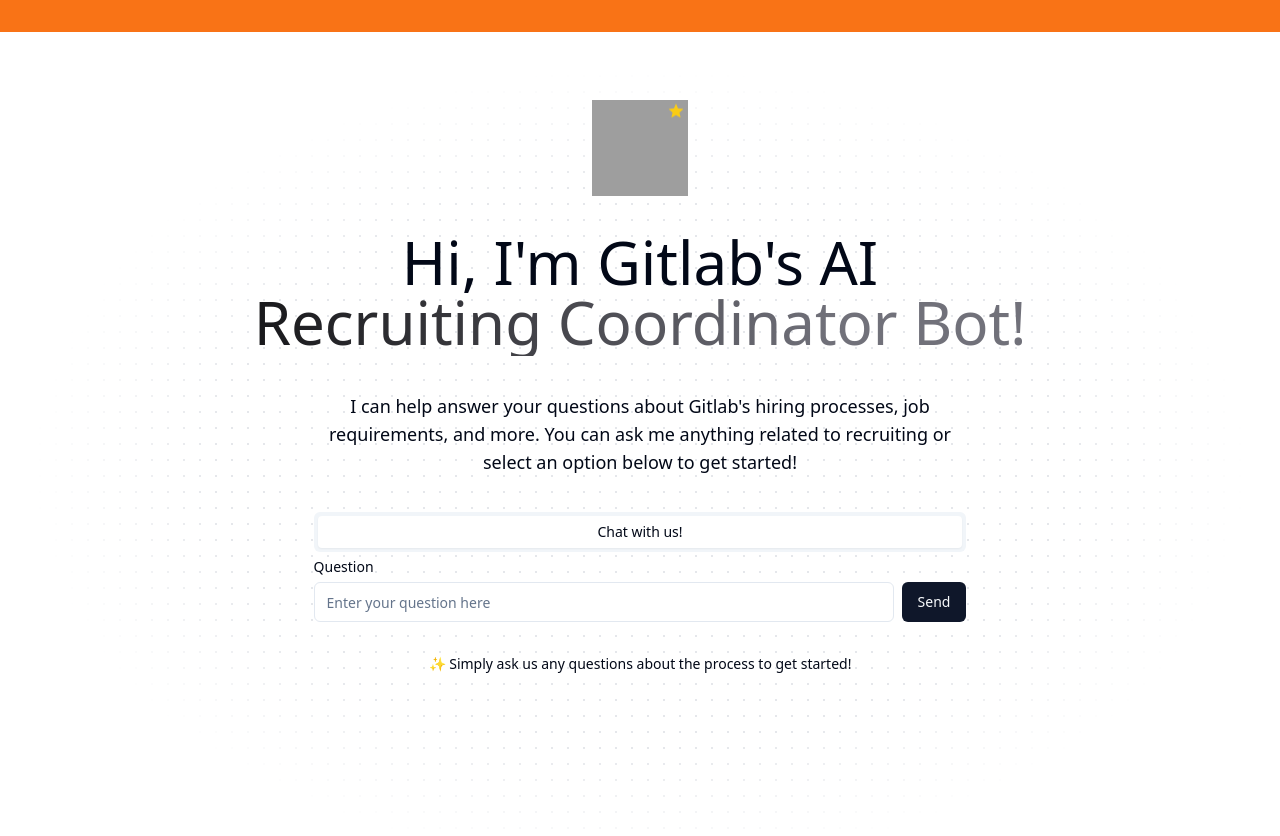
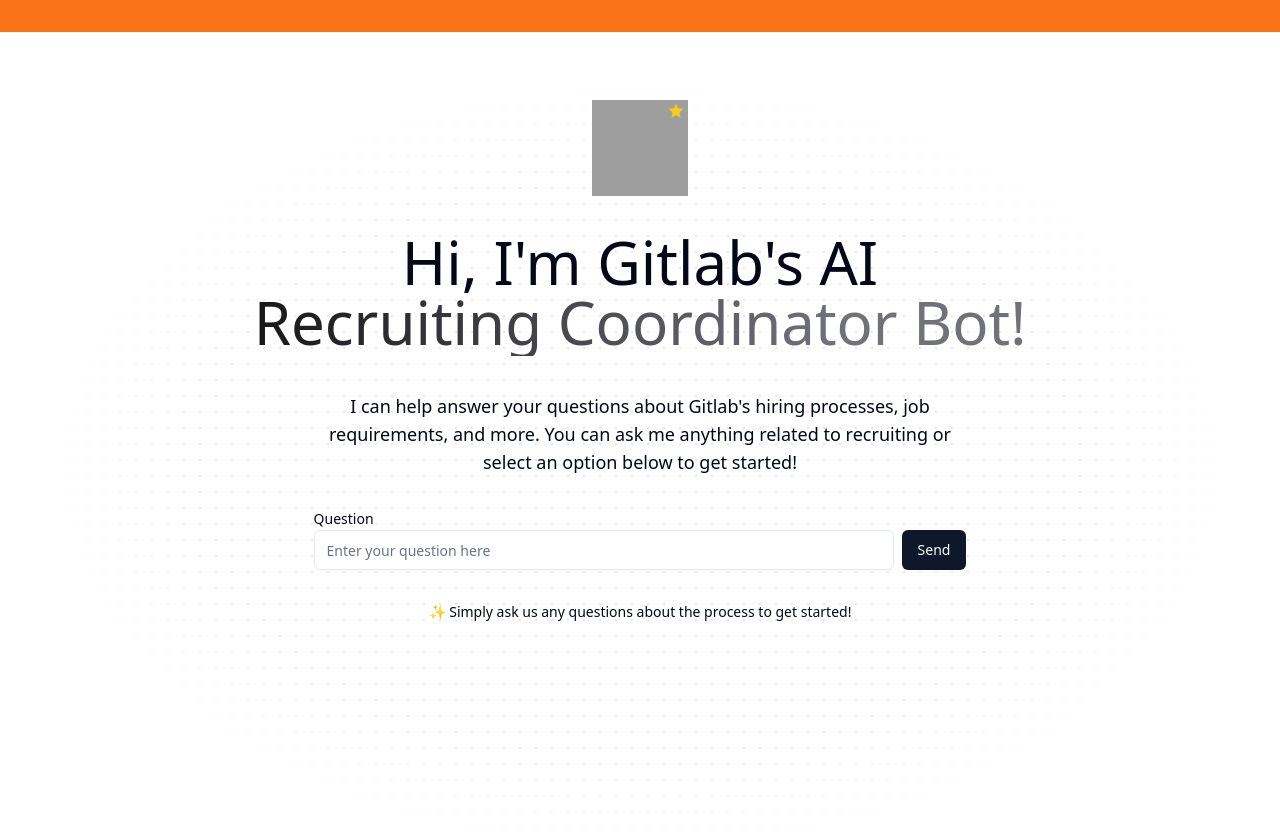
Before and after one commit to msinta/recruiters_best_friend_react, a React (Vite) app: page / in a window 1280 px wide. Shown: the top 836 px of the page. Built offline with nearby package versions, Linux system fonts and the light colour scheme; grey boxes are pictures that could not be loaded.

Commit message:
updated UI

```diff
--- a/src/App.tsx
+++ b/src/App.tsx
@@ -105,18 +105,13 @@
               </p>
             </div>
 
-            <div className="pt-4 md:max-w-3xl max-w-sm flex">
+            <div className="pt-2 md:max-w-3xl max-w-sm flex">
               <Tabs defaultValue="button" className="w-full">
-                <TabsList className="w-full">
-                  <TabsTrigger className="w-full" value="button">
-                    Chat with us!{' '}
-                  </TabsTrigger>
-                </TabsList>
                 <TabsContent value="button">
                   <div className="flex flex-col space-y-4">
                     <div className="grid w-full gap-6 lg:grid-row-2">
-                      <div className="flex flex-col space-y-4">
-                        <div className="flex flex-col items-start space-y-2">
+                      <div className="flex flex-col space-y-2">
+                        <div className="flex flex-col items-start space-y-1">
                           <Label htmlFor="input">Question</Label>
                           <div className="flex items-center space-x-2">
                             <Input
```
